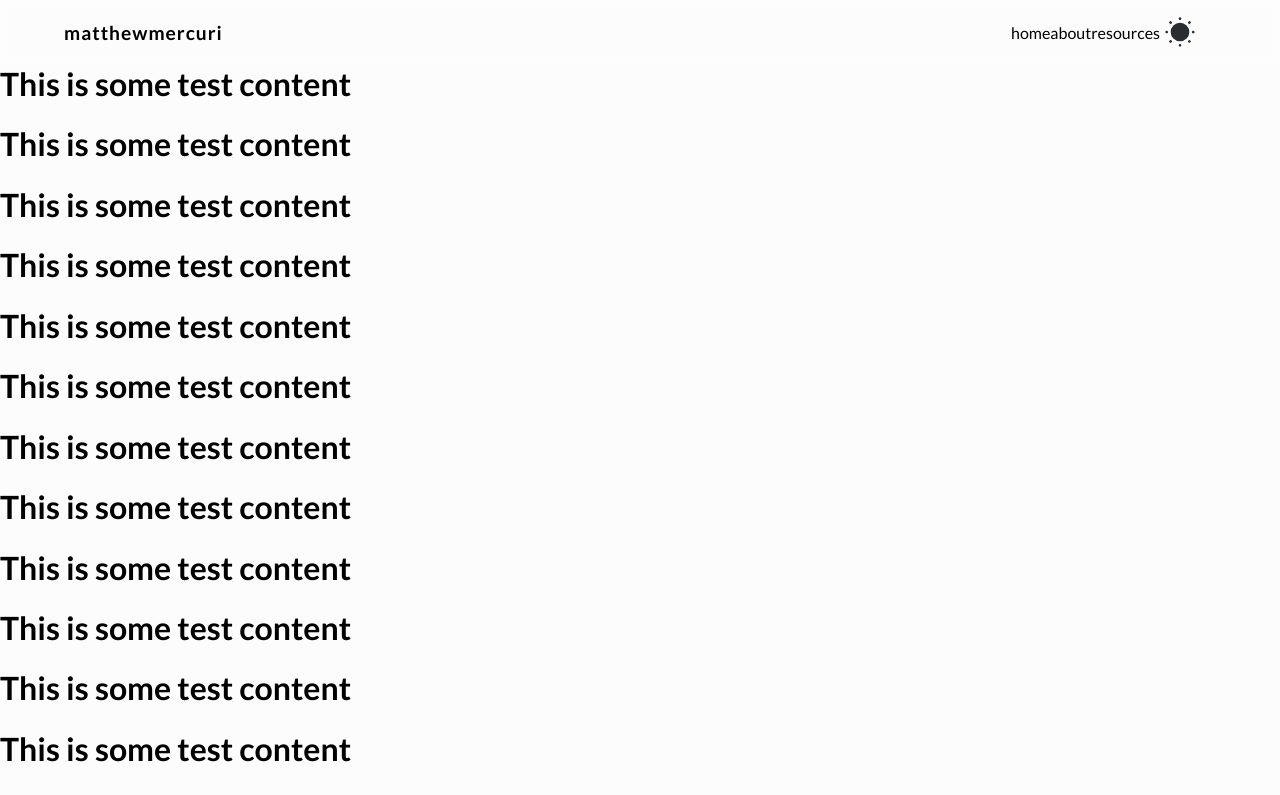
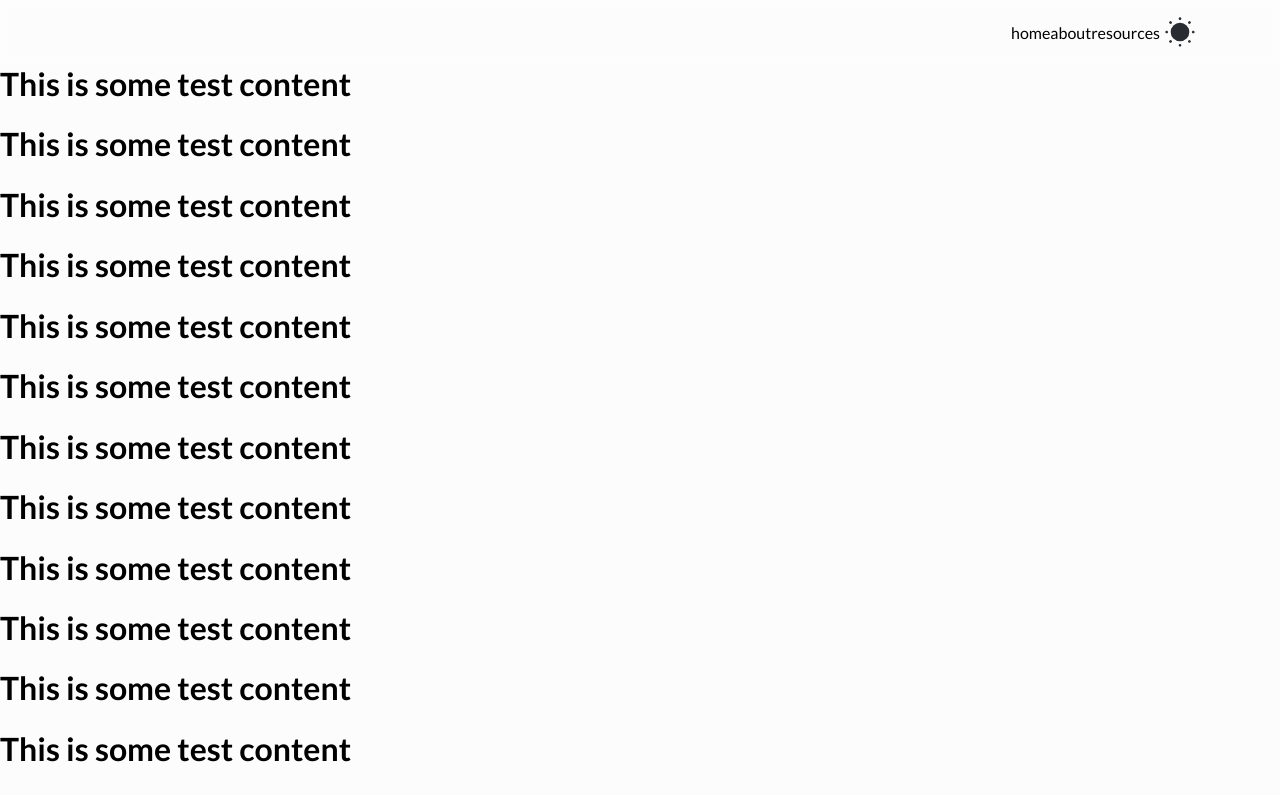
Before and after one commit to matthewmercuri/personal-site, a Next.js app: page / in a window 1280 px wide. Shown: the top 795 px of the page. Built offline with nearby package versions, Linux system fonts and the light colour scheme.

Commit message:
commented out type logo

```diff
--- a/components/NavBar/NavBar.tsx
+++ b/components/NavBar/NavBar.tsx
@@ -13,7 +13,7 @@ const NavBar = ({toggleTheme, isDarkTheme}: INProps) => {
   return (
     <nav className={isNavOpen ? `${styles.navBar} ${styles.navBarOpen}` : styles.navBar}>
       <div className={styles.navBarContent}>
-        <span>matthewmercuri</span>
+        {/* <span>matthewmercuri</span> */}
         <ul>
           <li>home</li>
           <li>about</li>
```
